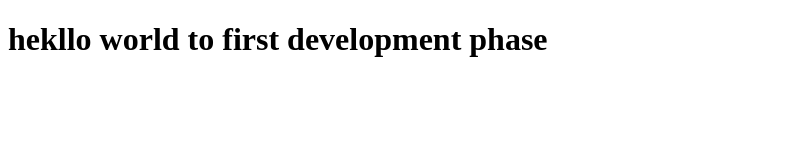
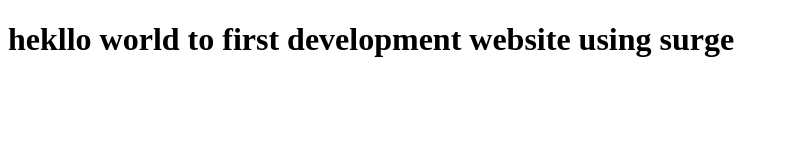
Before and after one commit to sbrjprogrammer/day1-development-setup, a plain HTML site: page index.html in a window 1280 px wide. Shown: the whole page, without its empty margins (0-788 px from the left). Drawn offline with Linux system fonts and the light colour scheme.

Commit message:
Update index.html

```diff
--- a/index.html
+++ b/index.html
@@ -7,6 +7,6 @@
     <title>Development setup</title>
 </head>
 <body>
-    <h1> hekllo world to first development phase</h1>
+    <h1> hekllo world to first development website using surge</h1>
 </body>
 </html>
```
